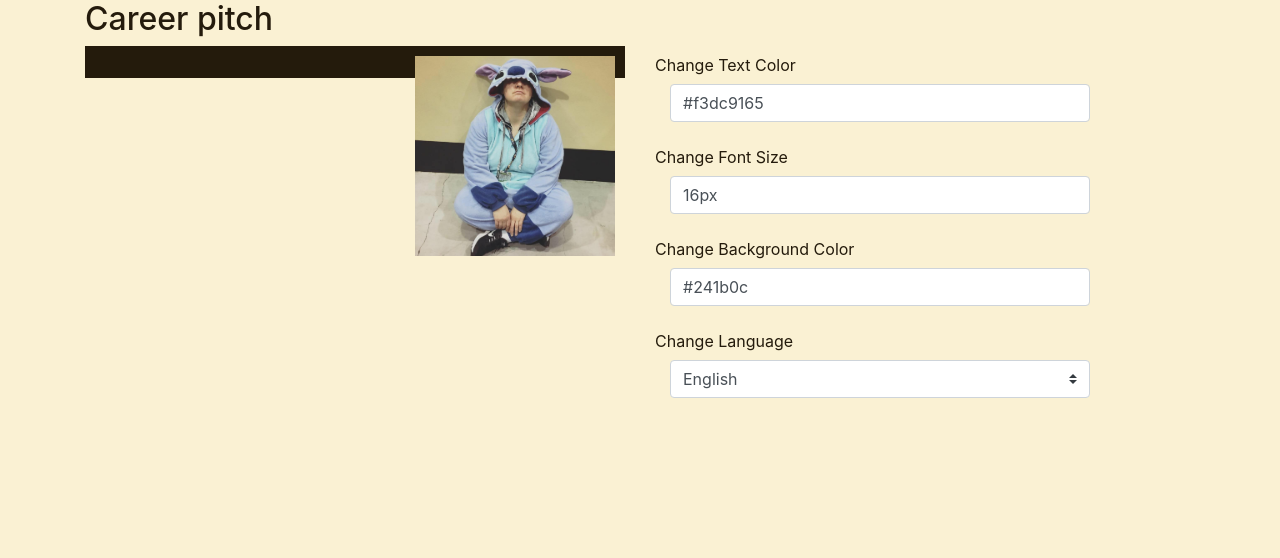
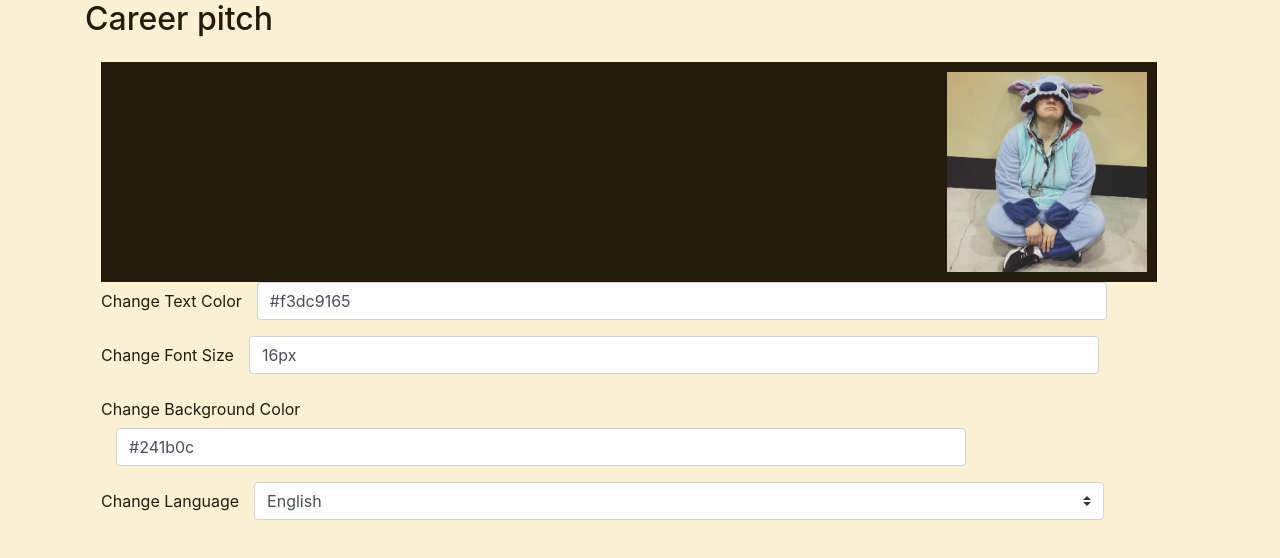
Before and after one commit to NadyaIlinskiy/lab-24, a React (Create React App) app: page / in a window 1280 px wide. Shown: the top 558 px of the page. Built offline with nearby package versions, Linux system fonts and the light colour scheme.

Commit message:
lighter version

```diff
--- a/src/components/App.js
+++ b/src/components/App.js
@@ -1,10 +1,8 @@
 import React from 'react';
-import GetTextColor from './GetTextColor';
-import FontSize from './GetFontSize';
 import Reactor from './Reactor';
 import Setter from './Setter';
-import GetBgColor from './GetBgColor';
 import Bio from './GetBio';
+import Styling from './GetStyling';
 import "../styles/styles.scss";
 import photo from './../img/nadya.jpg'
 
@@ -12,26 +10,19 @@
     return (
         <div className="container justify-content-center">
             <h2 className="h2 my-text-primary justify-content-center">Career pitch</h2>
-
-            <GetBgColor>
-                <GetTextColor>
-                    <FontSize>
+         <Styling>
+                <Bio>
+                    <Reactor>
                         <div className="row">
                             <div className="col reactor">
-
-                    <Reactor>
-                            <img src={photo} alt="nadya" className="img" />
-                         <Bio />
-
+                                <img src={photo} alt="nadya" className="img" />
+                            </div>
+                               </div>
+                        <div className="col"> </div>
                     </Reactor>
-                        </div>
-                     <div className="col">
                     <Setter />
-                     </div>
-                     </div>
-                    </FontSize>
-                </GetTextColor>
-            </GetBgColor>
+                </Bio>
+            </Styling>
             </div>
 
 
--- a/src/components/GetBgColor.js
+++ /dev/null
@@ -1,22 +0,0 @@
-import React, { useState } from 'react';
-
-export const BgColorContext = React.createContext();
-
-const GetBgColor = (props) => {
-    const [state, setState] = useState({
-        backgroundColor: '#241b0c',
-        updateColor: color => {
-            setState({ ...state, backgroundColor: color });
-        }
-    });
-
-    return (
-        <BgColorContext.Provider value={state}>
-            <div>
-                {props.children}
-            </div>
-        </BgColorContext.Provider>
-    );
-}
-
-export default GetBgColor;
--- a/src/components/GetBio.js
+++ b/src/components/GetBio.js
@@ -1,6 +1,6 @@
 import React, { useState } from "react";
 
-export const bioContext = React.createContext();
+export const BioContext = React.createContext();
 
 const GetBio = (props) => {
     const aboutMe = {
@@ -18,8 +18,8 @@
       }
       }
     return (
-  <bioContext.Provider value={{bio, updateLang}}>
+  <BioContext.Provider value={bio, updateLang}>
         <div className="bio">  {props.children} </div>
-  </bioContext.Provider>)
+  </BioContext.Provider>)
 }
 export default GetBio;
--- a/src/components/GetFontSize.js
+++ /dev/null
@@ -1,22 +0,0 @@
-import React, { useState } from 'react';
-
-export const FontSizeContext = React.createContext();
-
-const GetFontSize = (props) => {
-    const [state, setState] = useState({
-        fontSize: '16px',
-        updateFontSize: size => {
-            setState({ ...state, fontSize: size });
-        }
-    });
-
-    return (
-        <FontSizeContext.Provider value={state}>
-            <div>
-                {props.children}
-            </div>
-        </FontSizeContext.Provider>
-    );
-}
-
-export default GetFontSize;
--- /dev/null
+++ b/src/components/GetStyling.js
@@ -0,0 +1,30 @@
+import React, { useState } from 'react';
+
+export const StylingContext = React.createContext();
+
+const GetStyling = (props) => {
+    const [state, setState] = useState({
+        fontSize: '16px',
+        updateFontSize: size => {
+            setState({ ...state, fontSize: size });
+        },
+        backgroundColor: '#241b0c',
+        updateColor: color => {
+            setState({ ...state, backgroundColor: color });
+        },
+        color: '#f3dc9165',
+        updateColor: color => {
+            setState({ ...state, color: color });
+        }
+    });
+
+    return (
+        <StylingContext.Provider value={state}>
+            <div>
+                {props.children}
+            </div>
+        </StylingContext.Provider>
+    );
+}
+
+export default GetStyling;
--- a/src/components/GetTextColor.js
+++ /dev/null
@@ -1,22 +0,0 @@
-import React, { useState } from 'react';
-
-export const TextColorContext = React.createContext();
-
-const GetTextColor = (props) => {
-    const [state, setState] = useState({
-        color: '#f3dc9165',
-        updateColor: color => {
-            setState({ ...state, color: color });
-        }
-    });
-
-    return (
-        <TextColorContext.Provider value={state}>
-            <div>
-                {props.children}
-            </div>
-        </TextColorContext.Provider>
-    );
-}
-
-export default GetTextColor;
--- a/src/components/Reactor.js
+++ b/src/components/Reactor.js
@@ -1,21 +1,17 @@
 import React, { useContext } from 'react';
-import { TextColorContext } from './GetTextColor';
-import { BgColorContext } from './GetBgColor';
-import { FontSizeContext } from './GetFontSize';
-import { bioContext } from './GetBio';
+import { BioContext } from './GetBio';
+import { StylingContext } from './GetStyling';
 
 
 const Reactor = (props) => {
-    const textColor = useContext(TextColorContext);
-    const fontSize = useContext(FontSizeContext);
-    const bgColor = useContext(BgColorContext);
-    const bio = useContext(bioContext);
+    const bio = useContext(BioContext);
+    const style = useContext(StylingContext)
     return (
         <div
             style={{
-                color: textColor.color,
-                fontSize: fontSize.fontSize,
-                backgroundColor: bgColor.backgroundColor
+                color: style.color,
+                fontSize: style.fontSize,
+                backgroundColor: style.backgroundColor
             }}
         >
             {props.children}
--- a/src/components/Setter.js
+++ b/src/components/Setter.js
@@ -1,15 +1,11 @@
 import React, { useContext } from 'react';
-import { TextColorContext } from './GetTextColor';
-import { FontSizeContext } from './GetFontSize';
-import { BgColorContext } from './GetBgColor';
-import { bioContext } from './GetBio';
+import { BioContext } from './GetBio';
+import { StylingContext } from './GetStyling';
 
 
 const Setter = (props) => {
-    const textColor = useContext(TextColorContext);
-    const fontSize = useContext(FontSizeContext);
-    const bgColor = useContext(BgColorContext);
-    const bio = useContext(bioContext);
+    const bio = useContext(BioContext);
+    const styling = useContext(StylingContext);
 
     return (
 
@@ -20,9 +16,9 @@
                <div className="col-sm-10">
                     <input className="form-control" id="textColor"
                      type='text'
-                     value={textColor.color}
+                     value={styling.color}
                      onChange={e => {
-                    textColor.updateColor(e.target.value);
+                    styling.updateColor(e.target.value);
                     }}/>
                 </div>
                 </div>
@@ -31,9 +27,9 @@
                     <div className="col-sm-10">
                     <input className="form-control" id="fontSize"
                     type='text'
-                        value={fontSize.fontSize}
+                            value={styling.fontSize}
                         onChange={e => {
-                    fontSize.updateFontSize(e.target.value);
+                            styling.updateFontSize(e.target.value);
                         }} />
                     </div>
                 </div>
@@ -42,9 +38,9 @@
                     <div className="col-sm-10">
                     <input className="form-control" id="bgColor"
                     type='text'
-                    value={bgColor.backgroundColor}
+                            value={styling.backgroundColor}
                     onChange={e => {
-                        bgColor.updateColor(e.target.value);
+                        styling.updateColor(e.target.value);
                     }}
                 />
                 </div>
```
